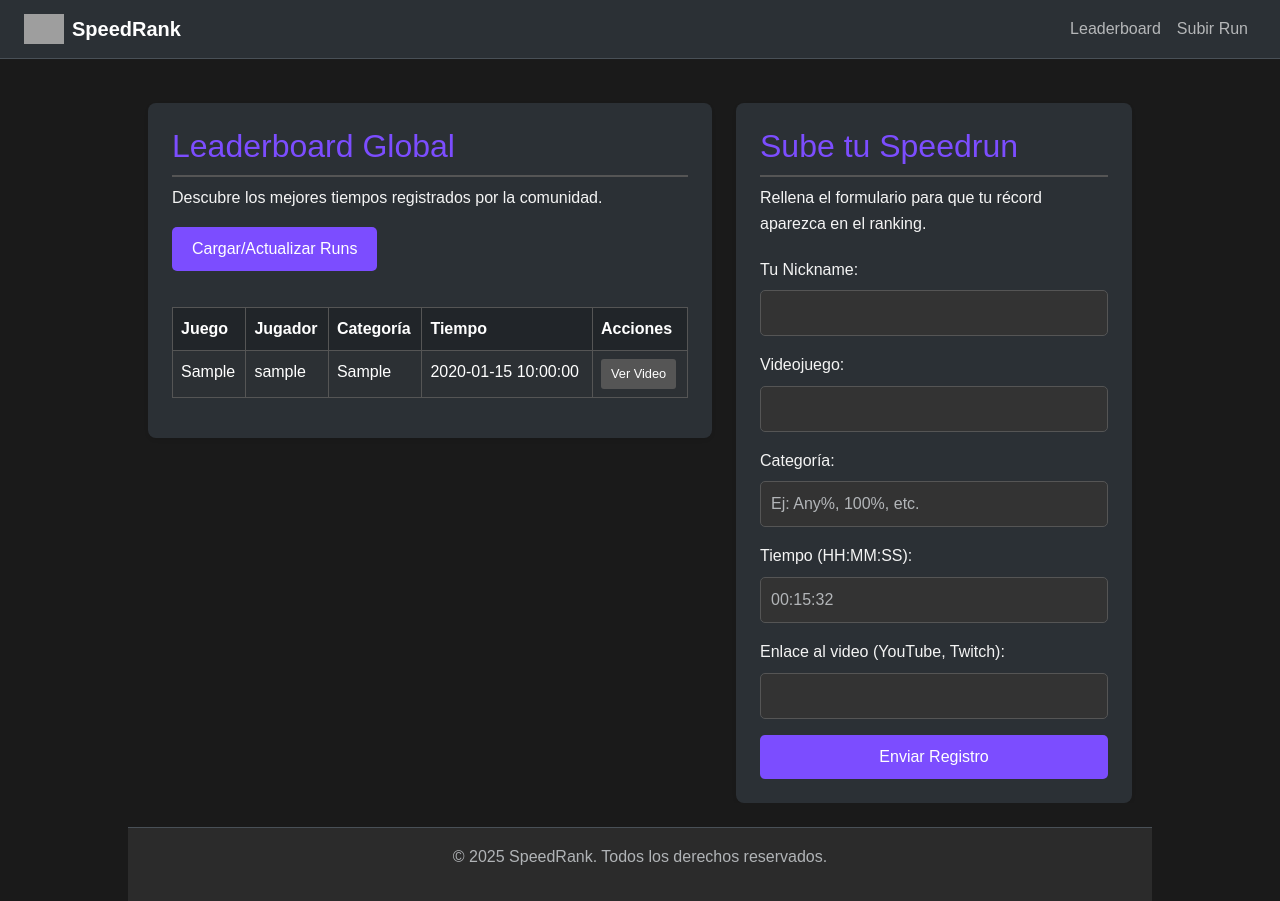
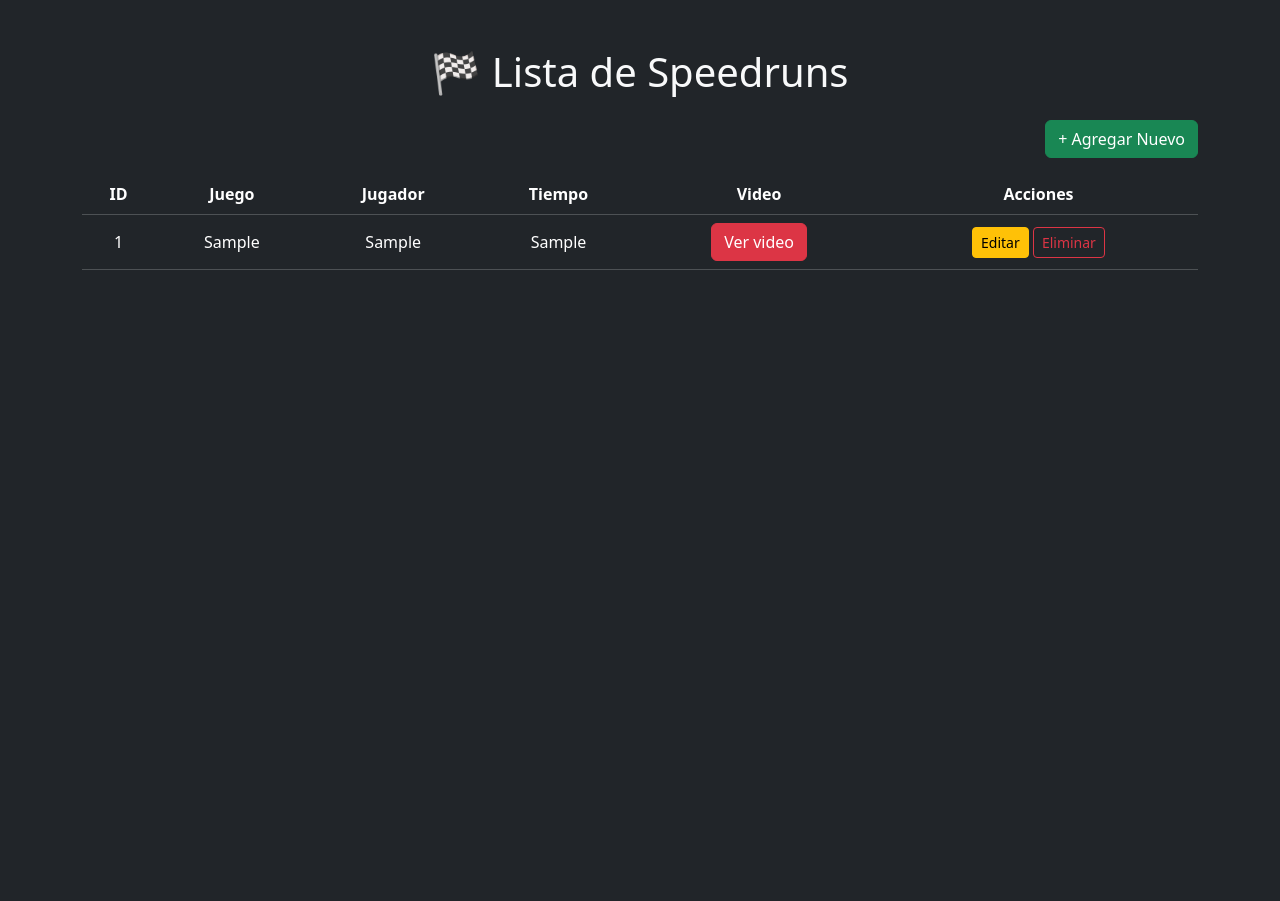
Before and after one commit to bliempi2025/Entrega-3, a PHP site: page / in a window 1280 px wide. After the commit the page ends 270 px from the top, so only its background shows below. Run offline with PHP 8.4, Linux system fonts and the light colour scheme; tables that the repository leaves empty or names only in its code hold one stand-in row (values such as "Sample post"); data that the repository does not hold is empty; a stand-in replaces the project's code that opens the database connection; grey boxes are pictures that could not be loaded.

Commit message:
Actualizo Entrega3

```diff
--- a/entrega 3/index.php
+++ b/entrega 3/index.php
@@ -1,108 +1,60 @@
+<?php include("conexion.php"); ?>
 <!DOCTYPE html>
-<html lang="es" data-bs-theme="dark">
+<html lang="es">
 <head>
     <meta charset="UTF-8">
-    <meta name="viewport" content="width=device-width, initial-scale=1.0">
-    <meta name="description" content="SpeedRank - La comunidad para documentar y clasificar tus speedruns de videojuegos.">
-    <meta name="keywords" content="speedrun, ranking, videojuegos, leaderboard, récords">
-    <title>SpeedRank - Tu Ranking de Speedruns</title>
+    <title>Speedruns</title>
+    <link href="https://cdn.jsdelivr.net/npm/bootstrap@5.3.3/dist/css/bootstrap.min.css" rel="stylesheet">
+</head>
+<body class="bg-dark text-light">
 
-    <link rel="stylesheet" href= "css/bootstrap.min.css">
+<div class="container mt-5">
+    <h1 class="text-center mb-4">🏁 Lista de Speedruns</h1>
 
-    <link rel="stylesheet" href="style.css">
+    <div class="text-end mb-3">
+        <a href="crear.php" class="btn btn-success">+ Agregar Nuevo</a>
+    </div>
 
-</head>
-<body data-bs-theme="dark"> <header>
-    <nav class="navbar navbar-expand-lg bg-body-tertiary border-bottom">
-        <div class="container-fluid px-4">
-            <a class="navbar-brand d-flex align-items-center gap-2" href="#">
-                <img id="logo" src="imagenes/logo.png" alt="Logo SpeedRank" style="width: 40px;" onerror="this.onerror=null;this.src='https://placehold.co/40x40/7c4dff/ffffff?text=SR';">
-                <b>SpeedRank</b>
-            </a>
-            <button class="navbar-toggler" type="button" data-bs-toggle="collapse" data-bs-target="#navbarNav">
-                <span class="navbar-toggler-icon"></span>
-            </button>
-            <div class="collapse navbar-collapse" id="navbarNav">
-                <ul class="navbar-nav ms-auto">
-                    <li class="nav-item">
-                        <a class="nav-link" href="#leaderboard">Leaderboard</a>
-                    </li>
-                    <li class="nav-item">
-                        <a class="nav-link" href="#submit-run">Subir Run</a>
-                    </li>
-                </ul>
-            </div>
-        </div>
-    </nav>
-  </header>
+    <?php
+    // Consulta de todos los registros
+    $resultado = $conexion->query("SELECT * FROM speedruns ORDER BY id DESC");
+    ?>
 
-  <main class="container mt-4">
-    <div id="notification-area"></div>
-
-    <div class="row g-4">
-
-      <div class="col-lg-7">
-        <section id="leaderboard" class="bg-body-tertiary rounded-3 shadow-sm p-4">
-          <h2>Leaderboard Global</h2>
-          <p>Descubre los mejores tiempos registrados por la comunidad.</p>
-          <button id="load-runs-btn" class="btn btn-primary mb-3">Cargar/Actualizar Runs</button>
-
-          <div class="table-responsive">
-            <table class="table table-striped table-hover">
-              <thead class="table-dark">
+    <table class="table table-dark table-hover text-center align-middle">
+        <thead>
             <tr>
+                <th>ID</th>
                 <th>Juego</th>
                 <th>Jugador</th>
-                      <th>Categoría</th>
                 <th>Tiempo</th>
+                <th>Video</th>
                 <th>Acciones</th>
             </tr>
         </thead>
-              <tbody id="leaderboard-body">
+        <tbody>
+        <?php while ($fila = $resultado->fetch_assoc()) { ?>
+            <tr>
+                <td><?= $fila['id'] ?></td>
+                <td><?= $fila['juego'] ?></td>
+                <td><?= $fila['jugador'] ?></td>
+                <td><?= $fila['tiempo'] ?></td>
+
+                <!--  Botón agregado que abre el enlace de YouTube -->
+                <td>
+                    <a href="<?= $fila['video'] ?>" target="_blank" class="btn btn-danger">
+                        Ver video
+                    </a>
+                </td>
+
+                <td>
+                    <a href="editar.php?id=<?= $fila['id'] ?>" class="btn btn-warning btn-sm">Editar</a>
+                    <a href="eliminar.php?id=<?= $fila['id'] ?>" class="btn btn-outline-danger btn-sm" onclick="return confirm('¿Seguro que quieres eliminar este registro?');">Eliminar</a>
+                </td>
+            </tr>
+        <?php } ?>
         </tbody>
     </table>
 </div>
-        </section>
-      </div>
 
-      <div class="col-lg-5">
-        <section id="submit-run" class="bg-body-tertiary rounded-3 shadow-sm p-4">
-          <h2>Sube tu Speedrun</h2>
-          <p>Rellena el formulario para que tu récord aparezca en el ranking.</p>
-
-          <form id="submit-run-form">
-              <div class="mb-3">
-                  <label for="nickname" class="form-label">Tu Nickname:</label>
-                  <input type="text" class="form-control" id="nickname" name="nickname" required>
-              </div>
-              <div class="mb-3">
-                  <label for="game" class="form-label">Videojuego:</label>
-                  <input type="text" class="form-control" id="game" name="game" required>
-              </div>
-              <div class="mb-3">
-                  <label for="category" class="form-label">Categoría:</label>
-                  <input type="text" class="form-control" id="category" name="category" placeholder="Ej: Any%, 100%, etc." required>
-              </div>
-              <div class="mb-3">
-                  <label for="time_record" class="form-label">Tiempo (HH:MM:SS):</label>
-                  <input type="text" class="form-control" id="time_record" name="time_record" placeholder="00:15:32" required>
-              </div>
-              <div class="mb-3">
-                  <label for="video_link" class="form-label">Enlace al video (YouTube, Twitch):</label>
-                  <input type="url" class="form-control" id="video_link" name="video_link" required>
-              </div>
-              <button type="submit" class="btn btn-success w-100">Enviar Registro</button>
-          </form>
-        </section>
-      </div>
-
-    </div> </main>
-
-  <footer class="container mt-4 py-3 border-top">
-    <p class="text-center text-body-secondary">&copy; 2025 SpeedRank. Todos los derechos reservados.</p>
-  </footer>
-
-  <script src="js/bootstrap.bundle.min.js"></script>
-  <script defer src="script.js"></script>
 </body>
 </html>
--- a/entrega 3/script.js
+++ b/entrega 3/script.js
@@ -18,7 +18,7 @@ document.addEventListener('DOMContentLoaded', () => {
      * @param {string} type - El tipo de notificación ('success' o 'error').
      */
     const displayNotification = (message, type) => {
-        console.log(`Mostrando notificación: [${type}] ${message}`); // console.log()
+        console.log(`Mostrando notificación: [${type}] ${message}`);
 
         notificationArea.innerHTML = `<div class="notification ${type}">${message}</div>`;
 
@@ -31,13 +31,13 @@ document.addEventListener('DOMContentLoaded', () => {
     /**
      * Se activa al hacer clic en un botón de acción de una fila de la tabla.
      * @param {HTMLElement} buttonElement - El elemento botón que fue clickeado (paso de 'this').
-     * @param {object} runData - Los datos completos del speedrun asociado a esa fila
+     * @param {object} runData - Los datos completos del speedrun asociado a esa fila.
      */
     const showRunDetails = (buttonElement, runData) => {
-        console.log("Mostrando detalles para el run ID:", runData.id); // console.log()
-        console.log("Elemento 'this' recibido:", buttonElement); // console.log()
+        console.log("Mostrando detalles para el run ID:", runData.id);
+        console.log("Elemento 'this' recibido:", buttonElement);
 
-        // Muestra los detalles usando una simple alerta
+        // Muestra los detalles del run
         const details = `
             Juego: ${runData.game}
             Jugador: ${runData.nickname}
@@ -45,13 +45,22 @@ document.addEventListener('DOMContentLoaded', () => {
             Video: ${runData.video_link}
         `;
         alert(details);
+
+        // 🔹 Nuevo: abrir el enlace del video si existe
+        if (runData.video_link && runData.video_link.trim() !== "") {
+            console.log("Abriendo video:", runData.video_link);
+            window.open(runData.video_link, '_blank');
+        } else {
+            console.log("No hay link de video disponible para este run.");
+            displayNotification('Este speedrun no tiene un enlace de video.', 'error');
+        }
     };
 
     /**
      * FETCH para obtener los speedruns desde el servidor y mostrarlos en la tabla.
      */
     const fetchAndDisplayRuns = async () => {
-        console.log('Iniciando fetch para obtener runs...'); // console.log()
+        console.log('Iniciando fetch para obtener runs...');
 
         try {
             const response = await fetch('listar_runs.php');
@@ -73,14 +82,12 @@ document.addEventListener('DOMContentLoaded', () => {
                         <td>${run.nickname}</td>
                         <td>${run.category}</td>
                         <td>${run.time_record}</td>
-                        <td><button class="btn-small">Ver Video</button></td>
+                        <td><button type="button" class="btn-small">Ver Video</button></td>
                     `;
 
-
-                    // Se añade el listener al botón recién creado.
+                    // Listener al botón recién creado
                     const detailButton = row.querySelector('.btn-small');
                     detailButton.addEventListener('click', function() {
-                        // 'this' se refiere al botón que fue clickeado.
                         showRunDetails(this, run);
                     });
 
@@ -93,11 +100,10 @@ document.addEventListener('DOMContentLoaded', () => {
         }
     };
 
-
     // Maneja el envío del formulario para registrar un nuevo speedrun.
     submitRunForm.addEventListener('submit', async (event) => {
-        event.preventDefault(); // Evitar que la página se recargue
-        console.log('Formulario de registro enviado.'); // console.log()
+        event.preventDefault();
+        console.log('Formulario de registro enviado.');
 
         const formData = new FormData(submitRunForm);
 
@@ -111,8 +117,8 @@ document.addEventListener('DOMContentLoaded', () => {
 
             if (result.status === 'success') {
                 displayNotification(result.message, 'success');
-                submitRunForm.reset(); // Limpiar el formulario
-                fetchAndDisplayRuns(); // Actualizar la tabla con el nuevo registro
+                submitRunForm.reset();
+                fetchAndDisplayRuns();
             } else {
                 displayNotification(result.message, 'error');
             }
@@ -122,7 +128,6 @@ document.addEventListener('DOMContentLoaded', () => {
             displayNotification('Ocurrió un error de red. Inténtalo de nuevo.', 'error');
         }
     });
-
 
     // Carga los datos del leaderboard cuando se hace clic en el botón.
     loadRunsBtn.addEventListener('click', fetchAndDisplayRuns);
@@ -139,4 +144,3 @@ document.addEventListener('DOMContentLoaded', () => {
 
     // Carga inicial de los datos al entrar a la página
     fetchAndDisplayRuns();
-});
```
Lines whose indentation alone changed are shown as unchanged.
